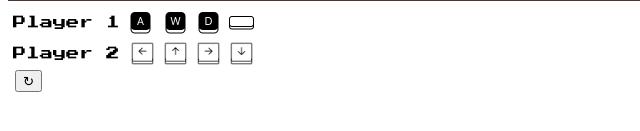
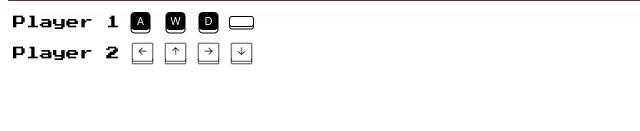
Before and after one commit to Ousso01/fighting-game-web, a plain HTML site: page index.html in a window 1280 px wide. Shown: the part 583-714 px from the top of the page, 0-640 px from the left. Drawn offline with nearby package versions, Linux system fonts and the light colour scheme.

Commit message:
Update index.html

```diff
--- a/index.html
+++ b/index.html
@@ -144,7 +144,7 @@
           <td><img src="./controls/icons8-down-arrow-key-64.png" alt=""></td>
         </tr></td>
         <td>
-          <button onClick="window.location.reload();">↻</button>
+
         </td>
       </table>
     </div>
```
